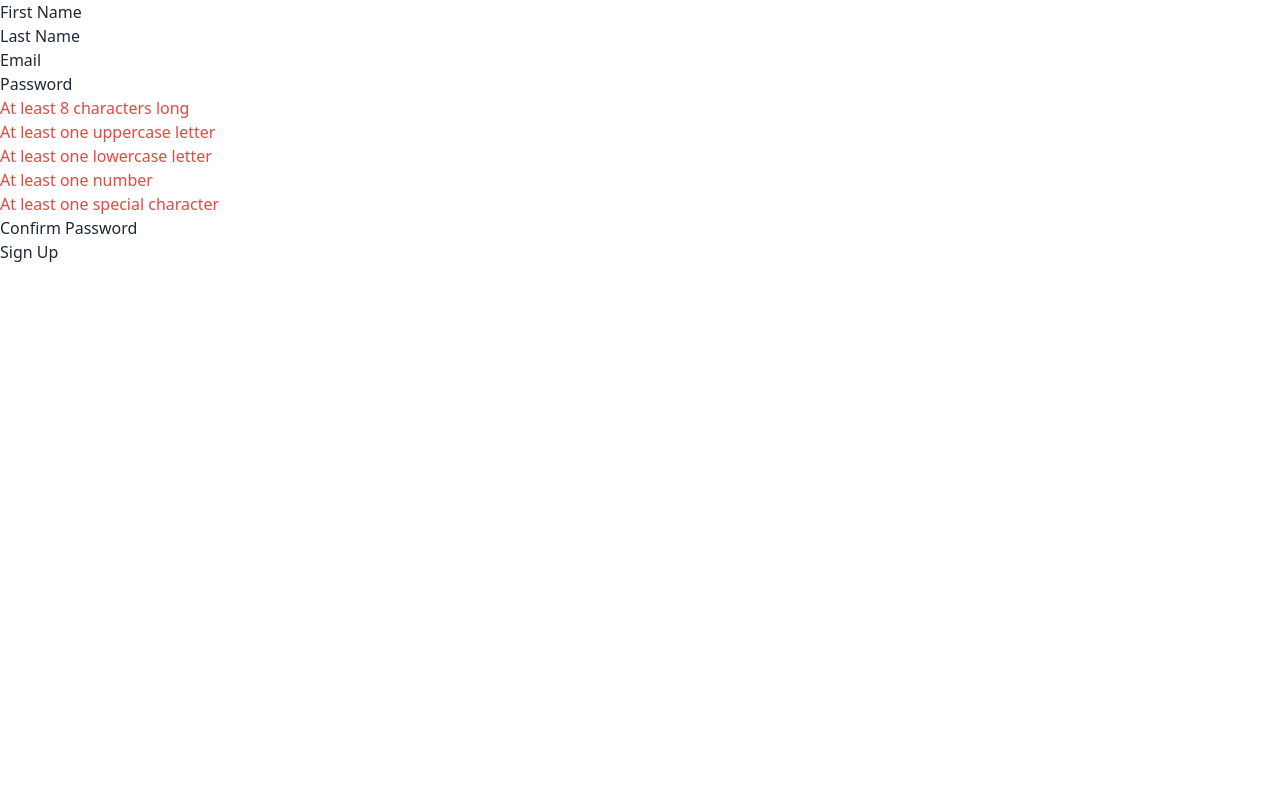
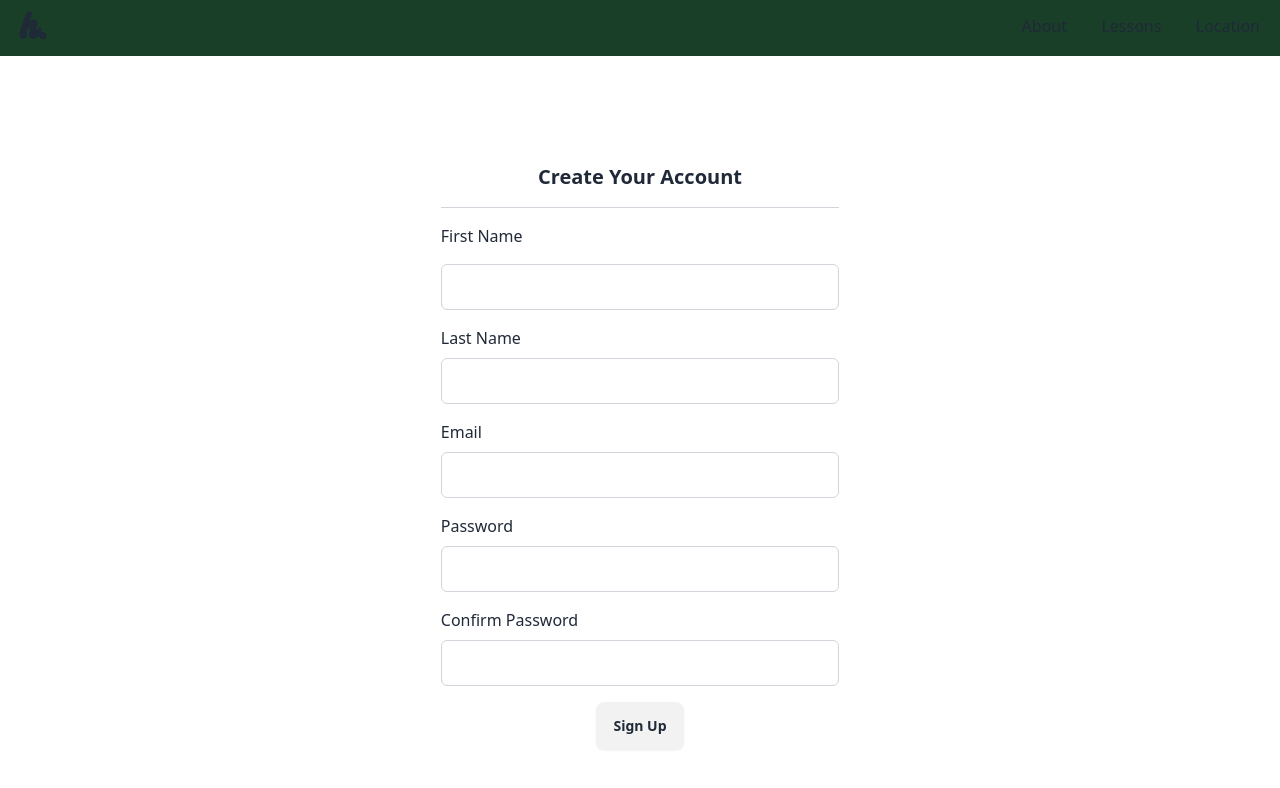
Before and after one commit to Choebryan/fpg, a React (Create React App) app in the folder src/main/frontend/honestgolfcoach/: page /signup in a window 1280 px wide. Shown: the top 788 px of the page. Built offline with nearby package versions, Linux system fonts and the light colour scheme.

Commit message:
improved ux for signup page

```diff
--- a/src/main/frontend/honestgolfcoach/src/home/signUp.jsx
+++ b/src/main/frontend/honestgolfcoach/src/home/signUp.jsx
@@ -66,6 +66,9 @@ const SignUp = () => {
   };
 
   return (
+    <div>
+      <NavBar />
+      <div className='container flex flex-col justify-center items-center h-screen max-w-lg w-full mx-auto'>
         <Formik
           initialValues={{
             firstName: '',
@@ -93,34 +96,77 @@ const SignUp = () => {
             }
           }}>
           {({ isSubmitting, values, errors, touched }) => (
-        <Form>
-          <div>
-            <label>First Name</label>
-            <Field type='text' name='firstName' />
-            <ErrorMessage name='firstName' component='div' />
+            <Form className='flex flex-col space-y-4'>
+              <h1 className='text-xl font-bold flex justify-center'>
+                Create Your Account
+              </h1>
+              <div className='border-b border-gray-300 w-full mb-4'></div>
+              <div className='flex flex-col space-y-4'>
+                <label htmlFor='firstName' className='w-1/2 mr-2'>
+                  First Name
+                </label>
+                <Field
+                  type='text'
+                  name='firstName'
+                  className='w-full focus:outline-none focus:ring focus:ring-opacity-25 focus:ring-blue-500 rounded-md border border-gray-300 p-2.5 mt-2'
+                />
+                <ErrorMessage
+                  name='firstName'
+                  component='div'
+                  className='text-red-500'
+                />
               </div>
 
               <div>
-            <label>Last Name</label>
-            <Field type='text' name='lastName' />
-            <ErrorMessage name='lastName' component='div' />
+                <label htmlFor='lastName' className='w-1/2 mr-2'>
+                  Last Name
+                </label>
+                <Field
+                  type='text'
+                  name='lastName'
+                  className='w-full focus:outline-none focus:ring focus:ring-opacity-25 focus:ring-blue-500 rounded-md border border-gray-300 p-2.5 mt-2'
+                />
+                <ErrorMessage
+                  name='lastName'
+                  component='div'
+                  className='text-red-500'
+                />
               </div>
 
               <div>
-            <label>Email</label>
-            <Field type='email' name='email' />
-            <ErrorMessage name='email' component='div' />
+                <label htmlFor='email' className='w-1/2 mr-2'>
+                  Email
+                </label>
+                <Field
+                  type='email'
+                  name='email'
+                  className='w-full focus:outline-none focus:ring focus:ring-opacity-25 focus:ring-blue-500 rounded-md border border-gray-300 p-2.5 mt-2'
+                />
+                <ErrorMessage
+                  name='email'
+                  component='div'
+                  className='text-red-500'
+                />
               </div>
 
               <div>
-            <label>Password</label>
-            <Field type='password' name='password' />
-            <ErrorMessage name='password' component='div' />
-            <ul>
+                <label htmlFor='password' className='w-1/2 mr-2'>
+                  Password
+                </label>
+                <Field
+                  type='password'
+                  name='password'
+                  className='w-full focus:outline-none focus:ring focus:ring-opacity-25 focus:ring-blue-500 rounded-md border border-gray-300 p-2.5 mt-2'
+                />
+                <ErrorMessage
+                  name='password'
+                  component='div'
+                  className='text-red-500'
+                />
+                {touched.password && (
+                  <ul className='mt-2'>
                     <li
                       className={
-                  touched.password &&
-                  !errors.password &&
                         values.password.length >= 8
                           ? 'text-green-500'
                           : 'text-red-500'
@@ -129,7 +175,7 @@ const SignUp = () => {
                     </li>
                     <li
                       className={
-                  touched.password && /(?=.*[A-Z])/.test(values.password)
+                        /(?=.*[A-Z])/.test(values.password)
                           ? 'text-green-500'
                           : 'text-red-500'
                       }>
@@ -137,7 +183,7 @@ const SignUp = () => {
                     </li>
                     <li
                       className={
-                  touched.password && /(?=.*[a-z])/.test(values.password)
+                        /(?=.*[a-z])/.test(values.password)
                           ? 'text-green-500'
                           : 'text-red-500'
                       }>
@@ -145,7 +191,7 @@ const SignUp = () => {
                     </li>
                     <li
                       className={
-                  touched.password && /(?=.*[0-9])/.test(values.password)
+                        /(?=.*[0-9])/.test(values.password)
                           ? 'text-green-500'
                           : 'text-red-500'
                       }>
@@ -153,7 +199,6 @@ const SignUp = () => {
                     </li>
                     <li
                       className={
-                  touched.password &&
                         /(?=.*[!@#\$%\^&\*])/.test(values.password)
                           ? 'text-green-500'
                           : 'text-red-500'
@@ -161,20 +206,36 @@ const SignUp = () => {
                       At least one special character
                     </li>
                   </ul>
+                )}
               </div>
 
               <div>
-            <label>Confirm Password</label>
-            <Field type='password' name='confirmPassword' />
-            <ErrorMessage name='confirmPassword' component='div' />
+                <label htmlFor='confirmPassword' className='w-1/2 mr-2'>
+                  Confirm Password
+                </label>
+                <Field
+                  type='password'
+                  name='confirmPassword'
+                  className='w-full focus:outline-none focus:ring focus:ring-opacity-25 focus:ring-blue-500 rounded-md border border-gray-300 p-2.5 mt-2'
+                />
+                <ErrorMessage
+                  name='confirmPassword'
+                  component='div'
+                  className='text-red-500'
+                />
               </div>
 
-          <button type='submit' disabled={isSubmitting}>
+              <button
+                type='submit'
+                disabled={isSubmitting}
+                className='btn mt-4 mx-auto'>
                 Sign Up
               </button>
             </Form>
           )}
         </Formik>
+      </div>
+    </div>
 
     //   <div>
     //     <NavBar></NavBar>
```
Lines whose indentation alone changed are shown as unchanged.
